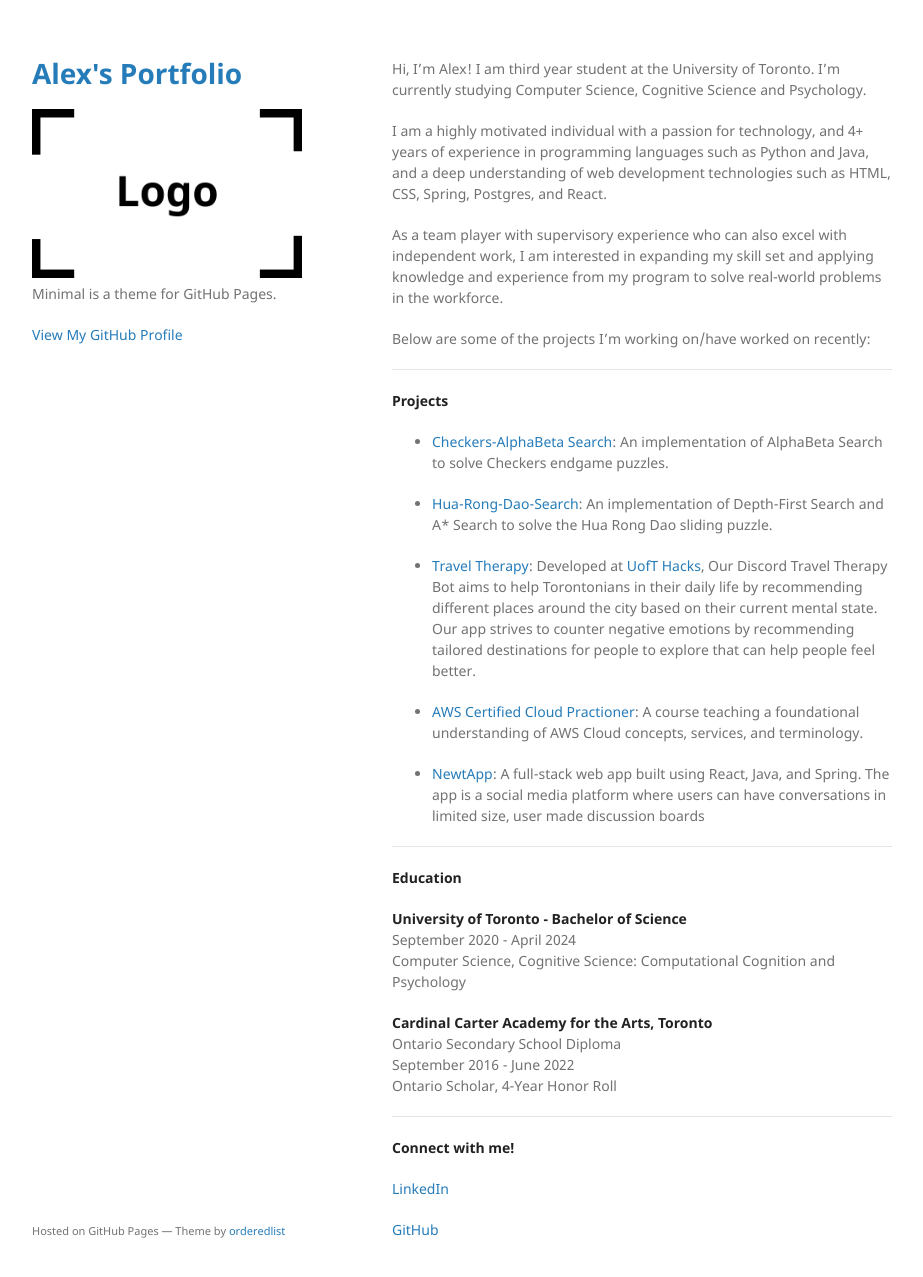
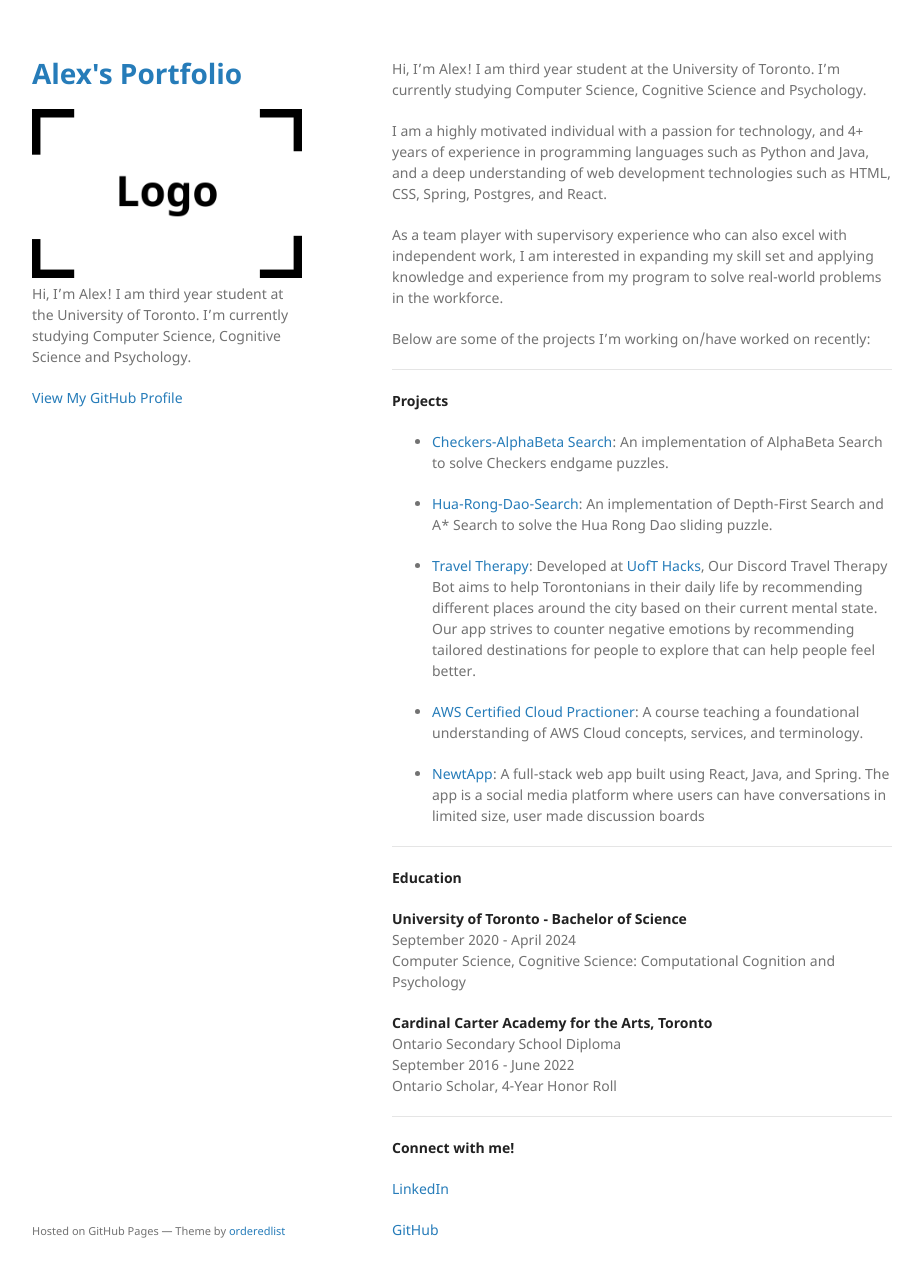
Before and after one commit to alexszokolay/alexszokolay.github.io, a Jekyll site: the page built from index.md, in a window 1280 px wide and 1310 px high. Shown: the top 1277 px of the window, without its empty margins (178-1101 px from the left). Built offline with Jekyll 4.4.1, drawn with Linux system fonts in a browser that asks for light colours; our own code applies the rules of GitHub Pages for plain Markdown files.

Commit message:
Update _config.yml

```diff
--- a/_config.yml
+++ b/_config.yml
@@ -1,6 +1,8 @@
 title: Alex's Portfolio
 logo: /assets/img/logo.png
-description: Minimal is a theme for GitHub Pages.
+description: Hi, I’m Alex! I am third year student at the University of Toronto. I’m currently studying Computer Science, Cognitive Science and Psychology.
+baseurl: "" # the subpath of your site, e.g. /blog
+url: "https://www.alexszokolay.com" # the base hostname & protocol for your site, e.g. http://example.com
 show_downloads: false
 google_analytics:
 theme: jekyll-theme-minimal
```
